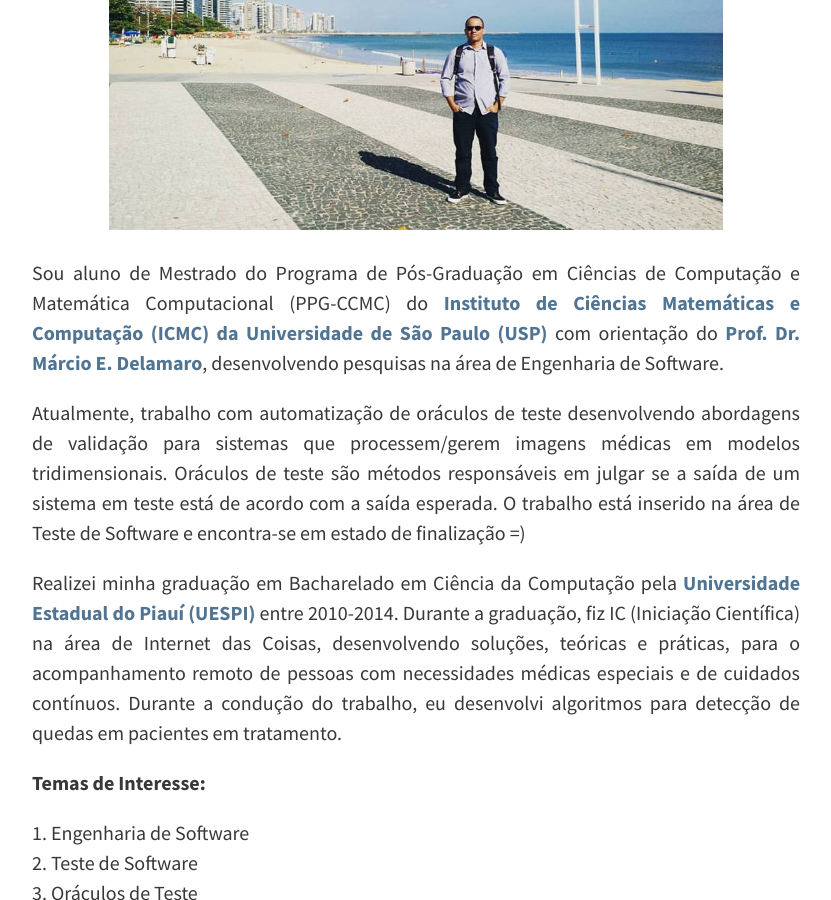
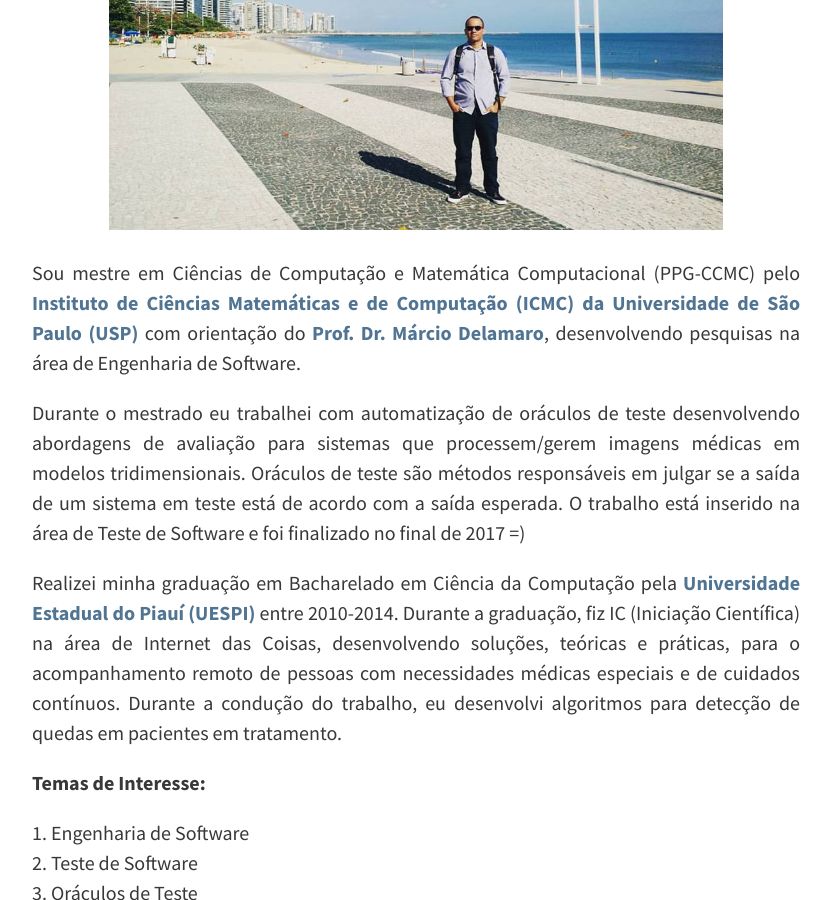
Before and after one commit to misaelljr/misaeljr.github.io, a Jekyll site: the page built from pages/sobre.md, in a window 1280 px wide and 900 px high, scrolled down 573 px. Shown: the whole window, without its empty margins (224-1055 px from the left). Built offline with Jekyll 4.4.1, drawn with Linux system fonts in a browser that asks for light colours.

Commit message:
Update sobre.md

```diff
--- a/pages/sobre.md
+++ b/pages/sobre.md
@@ -8,9 +8,9 @@ tags: [sobre, interesses]
 
 ![Image of a glass on a book]({{ site.baseurl }}/images/sast.jpg)
 
-<p align="justify"> Sou aluno de Mestrado do Programa de Pós-Graduação em Ciências de Computação e Matemática Computacional (PPG-CCMC) do <b><a href="http://www.icmc.usp.br/">Instituto de Ciências Matemáticas e Computação (ICMC) da Universidade de São Paulo (USP)</a></b> com orientação do <b><a href="http://lattes.cnpq.br/2844974351441051">Prof. Dr. Márcio E. Delamaro</a></b>, desenvolvendo pesquisas na área de Engenharia de Software. </p>
+<p align="justify"> Sou mestre em Ciências de Computação e Matemática Computacional (PPG-CCMC) pelo <b><a href="http://www.icmc.usp.br/">Instituto de Ciências Matemáticas e de Computação (ICMC) da Universidade de São Paulo (USP)</a></b> com orientação do <b><a href="http://lattes.cnpq.br/2844974351441051">Prof. Dr. Márcio Delamaro</a></b>, desenvolvendo pesquisas na área de Engenharia de Software. </p>
 
-<p align="justify">Atualmente, trabalho com automatização de oráculos de teste desenvolvendo abordagens de validação para sistemas que processem/gerem imagens médicas em modelos tridimensionais. Oráculos de teste são métodos responsáveis em julgar se a saída de um sistema em teste está de acordo com a saída esperada. O trabalho está inserido na área de Teste de Software e encontra-se em estado de finalização =) </p>
+<p align="justify">Durante o mestrado eu trabalhei com automatização de oráculos de teste desenvolvendo abordagens de avaliação para sistemas que processem/gerem imagens médicas em modelos tridimensionais. Oráculos de teste são métodos responsáveis em julgar se a saída de um sistema em teste está de acordo com a saída esperada. O trabalho está inserido na área de Teste de Software e foi finalizado no final de 2017 =) </p>
 
 <p align="justify">Realizei minha graduação em Bacharelado em Ciência da Computação pela <b><a href="http://www.uespi.br/site/">Universidade Estadual do Piauí (UESPI)</a></b> entre 2010-2014. Durante a graduação, fiz IC (Iniciação Científica) na área de Internet das Coisas, desenvolvendo soluções, teóricas e práticas, para o acompanhamento remoto de pessoas com necessidades médicas especiais e de cuidados contínuos. Durante a condução do trabalho, eu desenvolvi algoritmos para detecção de quedas em pacientes em tratamento. </p>
 
```
